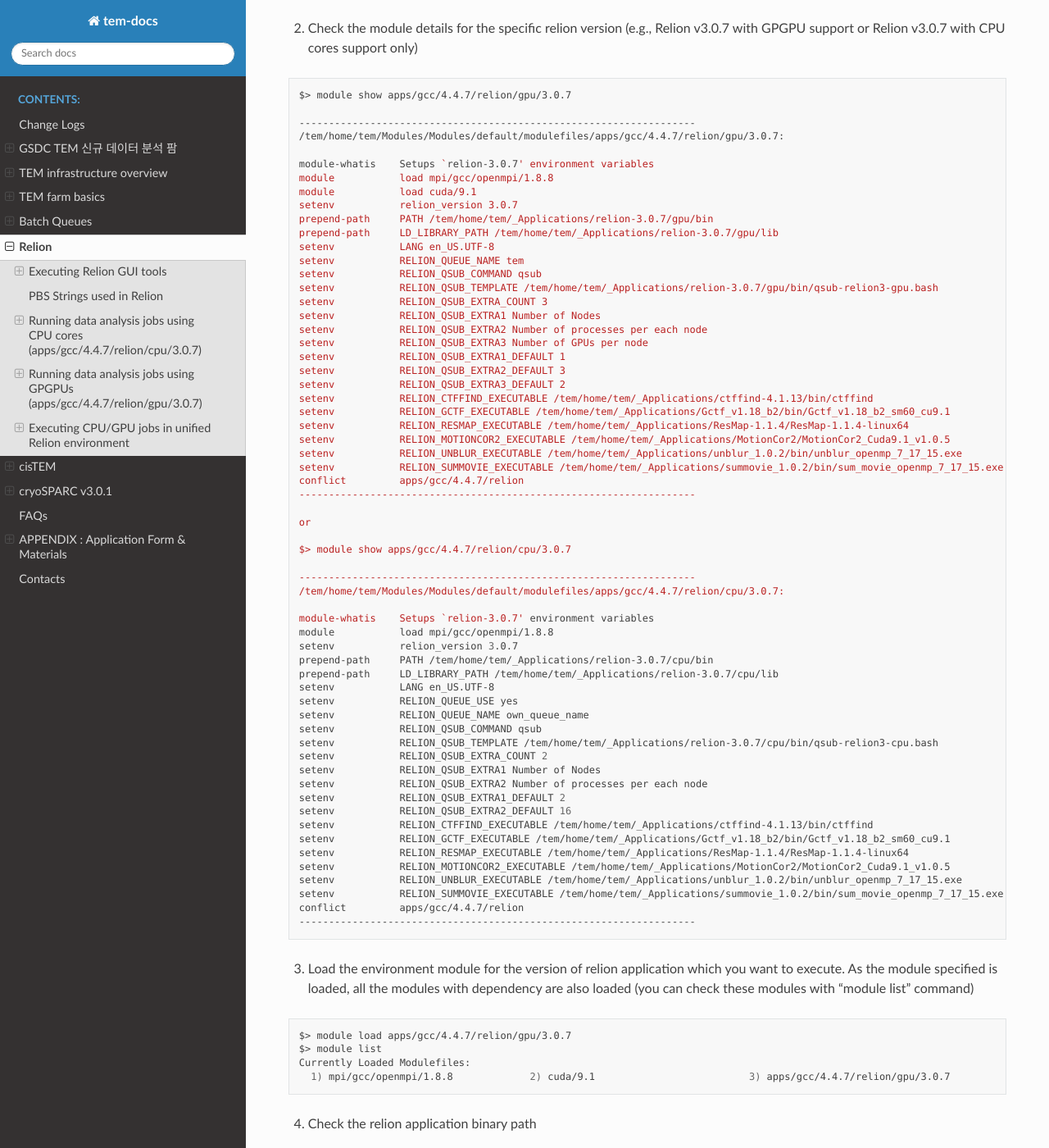
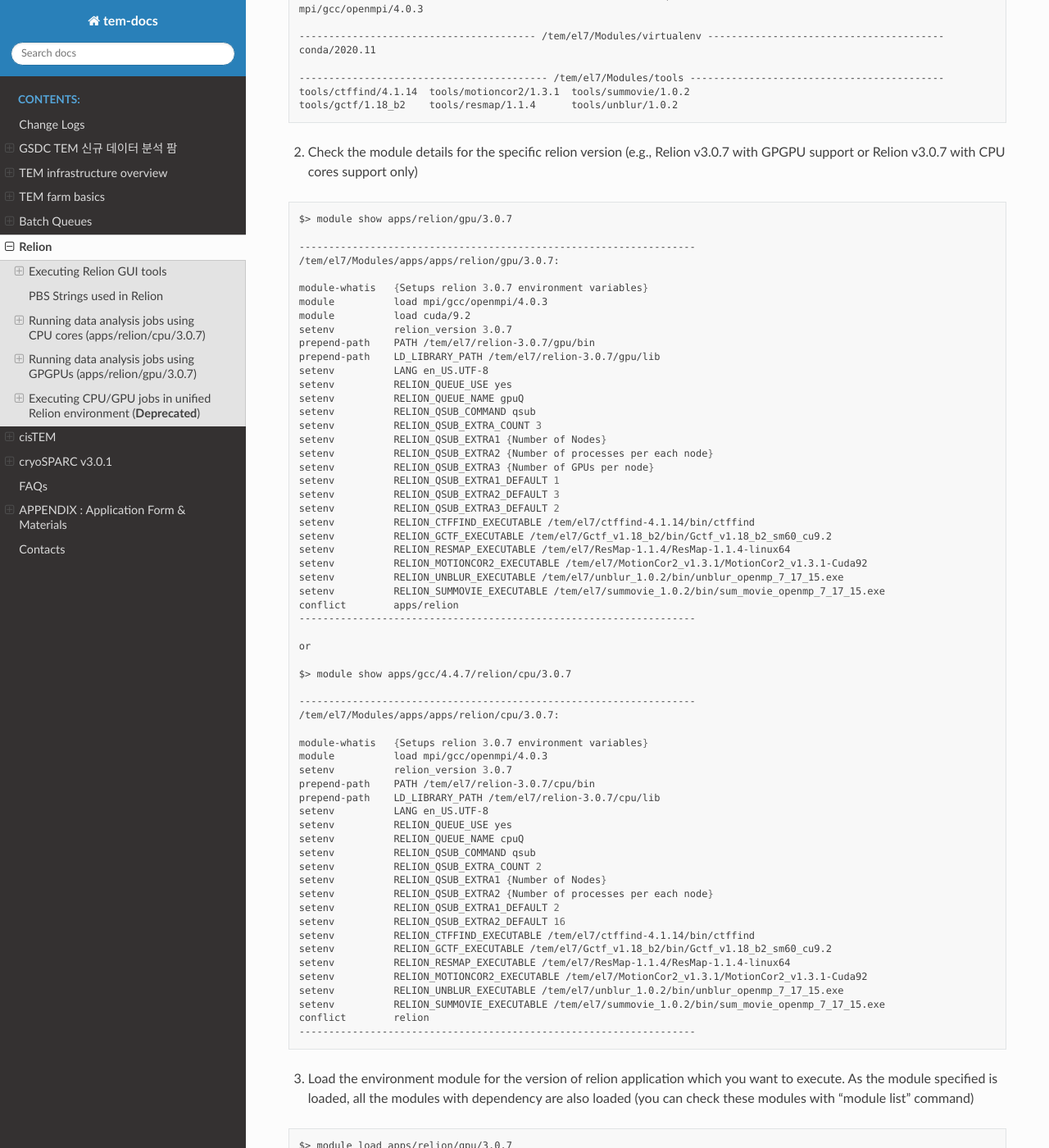
Before and after one commit to junglok/tem-docs, a Sphinx documentation site: the page built from docs/relion.rst, in a window 1280 px wide and 1400 px high, scrolled down 588 px. Shown: the whole window at 82% size. Built offline with Sphinx 7.4.7 and the Read the Docs theme 2.0.0, drawn with Linux system fonts in a browser that asks for light colours; some of the changed text lies outside the part shown.

Commit message:
relion updated

```diff
--- a/docs/relion.rst
+++ b/docs/relion.rst
@@ -16,48 +16,57 @@ How to start Relion data analysis tool
 
   $> module avail
 
-  ----------------- /tem/home/tem/Modules/Modules/versions -----------------
-  3.2.10
+  ------------------------------------------- /tem/el7/Modules/apps -------------------------------------------
+  apps/cistem/1.0.0      apps/relion/cpu/3.1.0  apps/relion/gpu/3.1.0
+  apps/relion/cpu/3.0.7  apps/relion/gpu/3.0.7
 
-  ----------- /tem/home/tem/Modules/Modules/default/modulefiles ------------
-  apps/gcc/4.4.7/cistem/1.0.0     cuda/9.1
-  apps/gcc/4.4.7/relion/cpu/3.0.7 modules
-  apps/gcc/4.4.7/relion/gpu/3.0.7 mpi/gcc/openmpi/1.8.8
+  --------------------------------------- /tem/el7/Modules/acceleration ---------------------------------------
+  cuda/9.2
+
+  ------------------------------------------- /tem/el7/Modules/mpi --------------------------------------------
+  mpi/gcc/openmpi/4.0.3
+
+  ---------------------------------------- /tem/el7/Modules/virtualenv ----------------------------------------
+  conda/2020.11
+
+  ------------------------------------------ /tem/el7/Modules/tools -------------------------------------------
+  tools/ctffind/4.1.14  tools/motioncor2/1.3.1  tools/summovie/1.0.2
+  tools/gctf/1.18_b2    tools/resmap/1.1.4      tools/unblur/1.0.2
 
 
 2. Check the module details for the specific relion version (e.g., Relion v3.0.7 with GPGPU support or Relion v3.0.7 with CPU cores support only)
 
 .. code-block:: bash
 
-  $> module show apps/gcc/4.4.7/relion/gpu/3.0.7
+  $> module show apps/relion/gpu/3.0.7
 
   -------------------------------------------------------------------
-  /tem/home/tem/Modules/Modules/default/modulefiles/apps/gcc/4.4.7/relion/gpu/3.0.7:
+  /tem/el7/Modules/apps/apps/relion/gpu/3.0.7:
 
-  module-whatis    Setups `relion-3.0.7' environment variables
-  module           load mpi/gcc/openmpi/1.8.8
-  module           load cuda/9.1
-  setenv           relion_version 3.0.7
-  prepend-path     PATH /tem/home/tem/_Applications/relion-3.0.7/gpu/bin
-  prepend-path     LD_LIBRARY_PATH /tem/home/tem/_Applications/relion-3.0.7/gpu/lib
-  setenv           LANG en_US.UTF-8
-  setenv           RELION_QUEUE_NAME tem
-  setenv           RELION_QSUB_COMMAND qsub
-  setenv           RELION_QSUB_TEMPLATE /tem/home/tem/_Applications/relion-3.0.7/gpu/bin/qsub-relion3-gpu.bash
-  setenv           RELION_QSUB_EXTRA_COUNT 3
-  setenv           RELION_QSUB_EXTRA1 Number of Nodes
-  setenv           RELION_QSUB_EXTRA2 Number of processes per each node
-  setenv           RELION_QSUB_EXTRA3 Number of GPUs per node
-  setenv           RELION_QSUB_EXTRA1_DEFAULT 1
-  setenv           RELION_QSUB_EXTRA2_DEFAULT 3
-  setenv           RELION_QSUB_EXTRA3_DEFAULT 2
-  setenv           RELION_CTFFIND_EXECUTABLE /tem/home/tem/_Applications/ctffind-4.1.13/bin/ctffind
-  setenv           RELION_GCTF_EXECUTABLE /tem/home/tem/_Applications/Gctf_v1.18_b2/bin/Gctf_v1.18_b2_sm60_cu9.1
-  setenv           RELION_RESMAP_EXECUTABLE /tem/home/tem/_Applications/ResMap-1.1.4/ResMap-1.1.4-linux64
-  setenv           RELION_MOTIONCOR2_EXECUTABLE /tem/home/tem/_Applications/MotionCor2/MotionCor2_Cuda9.1_v1.0.5
-  setenv           RELION_UNBLUR_EXECUTABLE /tem/home/tem/_Applications/unblur_1.0.2/bin/unblur_openmp_7_17_15.exe
-  setenv           RELION_SUMMOVIE_EXECUTABLE /tem/home/tem/_Applications/summovie_1.0.2/bin/sum_movie_openmp_7_17_15.exe
-  conflict         apps/gcc/4.4.7/relion
+  module-whatis   {Setups relion 3.0.7 environment variables}
+  module          load mpi/gcc/openmpi/4.0.3
+  module          load cuda/9.2
+  setenv          relion_version 3.0.7
+  prepend-path    PATH /tem/el7/relion-3.0.7/gpu/bin
+  prepend-path    LD_LIBRARY_PATH /tem/el7/relion-3.0.7/gpu/lib
+  setenv          LANG en_US.UTF-8
+  setenv          RELION_QUEUE_USE yes
+  setenv          RELION_QUEUE_NAME gpuQ
+  setenv          RELION_QSUB_COMMAND qsub
+  setenv          RELION_QSUB_EXTRA_COUNT 3
+  setenv          RELION_QSUB_EXTRA1 {Number of Nodes}
+  setenv          RELION_QSUB_EXTRA2 {Number of processes per each node}
+  setenv          RELION_QSUB_EXTRA3 {Number of GPUs per node}
+  setenv          RELION_QSUB_EXTRA1_DEFAULT 1
+  setenv          RELION_QSUB_EXTRA2_DEFAULT 3
+  setenv          RELION_QSUB_EXTRA3_DEFAULT 2
+  setenv          RELION_CTFFIND_EXECUTABLE /tem/el7/ctffind-4.1.14/bin/ctffind
+  setenv          RELION_GCTF_EXECUTABLE /tem/el7/Gctf_v1.18_b2/bin/Gctf_v1.18_b2_sm60_cu9.2
+  setenv          RELION_RESMAP_EXECUTABLE /tem/el7/ResMap-1.1.4/ResMap-1.1.4-linux64
+  setenv          RELION_MOTIONCOR2_EXECUTABLE /tem/el7/MotionCor2_v1.3.1/MotionCor2_v1.3.1-Cuda92
+  setenv          RELION_UNBLUR_EXECUTABLE /tem/el7/unblur_1.0.2/bin/unblur_openmp_7_17_15.exe
+  setenv          RELION_SUMMOVIE_EXECUTABLE /tem/el7/summovie_1.0.2/bin/sum_movie_openmp_7_17_15.exe
+  conflict        apps/relion
   -------------------------------------------------------------------
 
   or
@@ -65,30 +74,29 @@ How to start Relion data analysis tool
   $> module show apps/gcc/4.4.7/relion/cpu/3.0.7
 
   -------------------------------------------------------------------
-  /tem/home/tem/Modules/Modules/default/modulefiles/apps/gcc/4.4.7/relion/cpu/3.0.7:
+  /tem/el7/Modules/apps/apps/relion/cpu/3.0.7:
 
-  module-whatis    Setups `relion-3.0.7' environment variables
-  module           load mpi/gcc/openmpi/1.8.8
-  setenv           relion_version 3.0.7
-  prepend-path     PATH /tem/home/tem/_Applications/relion-3.0.7/cpu/bin
-  prepend-path     LD_LIBRARY_PATH /tem/home/tem/_Applications/relion-3.0.7/cpu/lib
-  setenv           LANG en_US.UTF-8
-  setenv           RELION_QUEUE_USE yes
-  setenv           RELION_QUEUE_NAME own_queue_name
-  setenv           RELION_QSUB_COMMAND qsub
-  setenv           RELION_QSUB_TEMPLATE /tem/home/tem/_Applications/relion-3.0.7/cpu/bin/qsub-relion3-cpu.bash
-  setenv           RELION_QSUB_EXTRA_COUNT 2
-  setenv           RELION_QSUB_EXTRA1 Number of Nodes
-  setenv           RELION_QSUB_EXTRA2 Number of processes per each node
-  setenv           RELION_QSUB_EXTRA1_DEFAULT 2
-  setenv           RELION_QSUB_EXTRA2_DEFAULT 16
-  setenv           RELION_CTFFIND_EXECUTABLE /tem/home/tem/_Applications/ctffind-4.1.13/bin/ctffind
-  setenv           RELION_GCTF_EXECUTABLE /tem/home/tem/_Applications/Gctf_v1.18_b2/bin/Gctf_v1.18_b2_sm60_cu9.1
-  setenv           RELION_RESMAP_EXECUTABLE /tem/home/tem/_Applications/ResMap-1.1.4/ResMap-1.1.4-linux64
-  setenv           RELION_MOTIONCOR2_EXECUTABLE /tem/home/tem/_Applications/MotionCor2/MotionCor2_Cuda9.1_v1.0.5
-  setenv           RELION_UNBLUR_EXECUTABLE /tem/home/tem/_Applications/unblur_1.0.2/bin/unblur_openmp_7_17_15.exe
-  setenv           RELION_SUMMOVIE_EXECUTABLE /tem/home/tem/_Applications/summovie_1.0.2/bin/sum_movie_openmp_7_17_15.exe
-  conflict         apps/gcc/4.4.7/relion
+  module-whatis   {Setups relion 3.0.7 environment variables}
+  module          load mpi/gcc/openmpi/4.0.3
+  setenv          relion_version 3.0.7
+  prepend-path    PATH /tem/el7/relion-3.0.7/cpu/bin
+  prepend-path    LD_LIBRARY_PATH /tem/el7/relion-3.0.7/cpu/lib
+  setenv          LANG en_US.UTF-8
+  setenv          RELION_QUEUE_USE yes
+  setenv          RELION_QUEUE_NAME cpuQ
+  setenv          RELION_QSUB_COMMAND qsub
+  setenv          RELION_QSUB_EXTRA_COUNT 2
+  setenv          RELION_QSUB_EXTRA1 {Number of Nodes}
+  setenv          RELION_QSUB_EXTRA2 {Number of processes per each node}
+  setenv          RELION_QSUB_EXTRA1_DEFAULT 2
+  setenv          RELION_QSUB_EXTRA2_DEFAULT 16
+  setenv          RELION_CTFFIND_EXECUTABLE /tem/el7/ctffind-4.1.14/bin/ctffind
+  setenv          RELION_GCTF_EXECUTABLE /tem/el7/Gctf_v1.18_b2/bin/Gctf_v1.18_b2_sm60_cu9.2
+  setenv          RELION_RESMAP_EXECUTABLE /tem/el7/ResMap-1.1.4/ResMap-1.1.4-linux64
+  setenv          RELION_MOTIONCOR2_EXECUTABLE /tem/el7/MotionCor2_v1.3.1/MotionCor2_v1.3.1-Cuda92
+  setenv          RELION_UNBLUR_EXECUTABLE /tem/el7/unblur_1.0.2/bin/unblur_openmp_7_17_15.exe
+  setenv          RELION_SUMMOVIE_EXECUTABLE /tem/el7/summovie_1.0.2/bin/sum_movie_openmp_7_17_15.exe
+  conflict        relion
   -------------------------------------------------------------------
 
 
@@ -97,17 +105,17 @@ How to start Relion data analysis tool
 
 .. code-block:: bash
 
-  $> module load apps/gcc/4.4.7/relion/gpu/3.0.7
+  $> module load apps/relion/gpu/3.0.7
   $> module list
   Currently Loaded Modulefiles:
-    1) mpi/gcc/openmpi/1.8.8             2) cuda/9.1                          3) apps/gcc/4.4.7/relion/gpu/3.0.7
+    1) mpi/gcc/openmpi/4.0.3   2) cuda/9.2   3) apps/relion/gpu/3.0.7
 
 4. Check the relion application binary path
 
 .. code-block:: bash
 
   $> which relion
-  /tem/home/tem/_Applications/relion-3.0.7/gpu/bin/relion
+  /tem/el7/relion-3.0.7/gpu/bin/relion
 
 
 5. Execute the relion application (we assume that X11 forwarding is enabled)
@@ -156,15 +164,15 @@ They may be activated by first setting RELION_QSUB_EXTRA_COUNT to the number of
 This will result in extra input fields in the GUI, with the label text being equal to the value of the environment variable. Likewise, their default values (upon starting the GUI) can be set through environment variables RELION_QSUB_EXTRA1_DEFAULT, RELION_QSUB_EXTRA2_DEFAULT, etc and their help messages can be set through environmental variables RELION_QSUB_EXTRA1_HELP, RELION_QSUB_EXTRA2_HELP and so on.
 
 
-Running data analysis jobs using CPU cores (apps/gcc/4.4.7/relion/cpu/3.0.7)
+Running data analysis jobs using CPU cores (apps/relion/cpu/3.0.7)
 ============================================================================
 
 Module path
 -----------
 
-Users should load an environment module, whose path is  **apps/gcc/4.4.7/relion/cpu/3.0.7** (i.e., moulde load apps/gcc/4.4.7/relion/cpu/3.0.7) to execute data analysis jobs using CPU cores in relion GUI.
+Users should load an environment module, whose path is  **apps/relion/cpu/3.0.7** (i.e., moulde load apps/relion/cpu/3.0.7) to execute data analysis jobs using CPU cores in relion GUI.
 
-* apps/gcc/4.4.7/relion/cpu/3.0.7
+* apps/relion/cpu/3.0.7
 
 Environment variables
 ---------------------
@@ -172,7 +180,7 @@ Relion defines a lot of environment variables that can be used to execute differ
 
 .. code-block:: bash
 
-  (for relion 3.0.7 standard job submission script) RELION_QSUB_TEMPLATE /tem/home/tem/_Applications/relion-3.0.7/cpu/bin/qsub-relion3-cpu.bash
+  (for relion 3.0.7 standard job submission script) RELION_QSUB_TEMPLATE /tem/el7/qsub-relion-3.0.7-cpu.bash
 
 
 For the use of CPU cluster nodes, we have set the RELION_QSUB_EXTRA_COUNT to 2. Two extra options describe "Number of Nodes" and "Number of processes per each node", respectively. These values can be referred by XXXextra1, XXXextra2XXX in the following batch job script template.
@@ -189,7 +197,7 @@ For the use of CPU cluster nodes, we have set the RELION_QSUB_EXTRA_COUNT to 2.
     :scale: 70 %
     :align: center
 
-As shown in above figure, you can browse and select **"standard submission script"** as the location of RELION_QSUB_TEMPLATE for relion 3.0.7 (i.e., /tem/home/tem/_Applications/relion-3.0.7/cpu/bin/qsub-relion3-cpu.bash or its own your copy), and give **"Number of Nodes"** and **"Number of processes per each node"** values instead of default ones to submit a job to Torque based TEM farm.
+As shown in above figure, you can browse and select **"standard submission script"** as the location of RELION_QSUB_TEMPLATE for relion 3.0.7 (i.e., /tem/el7/qsub-relion-3.0.7-cpu.bash or its own your copy), and give **"Number of Nodes"** and **"Number of processes per each node"** values instead of default ones to submit a job to Torque based TEM farm.
 
 .. note::
   For CPU jobs, note that you **MUST** use **cpuQ** for the "Queue name" field and render correct "number of MPI procs" which is generally total number of processes (# of nodes * # of processes per each node)
@@ -243,14 +251,14 @@ Standard job submission script (for CPU use)
   ###########################################################
 
   ### Run:
-  module load apps/gcc/4.4.7/relion/cpu/3.0.7
-  mpirun --prefix /tem/home/tem/_SystemLibs/openmpi-1.8.8 -machinefile $PBS_NODEFILE XXXcommandXXX
+  module load apps/relion/cpu/3.0.7
+  mpirun --mca btl tcp,self --prefix /tem/el7/openmpi-4.0.3 -machinefile $PBS_NODEFILE XXXcommandXXX
 
   echo "Done!"
 
 
 
-Running data analysis jobs using GPGPUs (apps/gcc/4.4.7/relion/gpu/3.0.7)
+Running data analysis jobs using GPGPUs (apps/relion/gpu/3.0.7)
 =========================================================================
 
 Environment variables
@@ -259,7 +267,7 @@ Relion defines a lot of environment variables that can be used to execute differ
 
 .. code-block:: bash
 
-  (for relion 3.0.7 w/ GPU support standard job submission script) RELION_QSUB_TEMPLATE /tem/home/tem/_Applications/relion-3.0.7/gpu/bin/qsub-relion3-gpu.bash
+  (for relion 3.0.7 w/ GPU support standard job submission script) RELION_QSUB_TEMPLATE /tem/el7/qsub-relion-3.0.7-gpu.bash
 
 Unlike CPU cluster use case, we have set the RELION_QSUB_EXTRA_COUNT to 3 for the use of GPGPU cluster,
 where each extra option describes "Number of Nodes", "Number of processes per each node", and "Number of GPUs per node", respectively. All these values can be accessed by XXXextra1, XXXextra2XXX, XXXextra3XXX in the batch job script template.
@@ -334,8 +342,8 @@ Standard job submission script (for GPGPU use)
   ###########################################################
 
   ### Run:
-  module load apps/gcc/4.4.7/relion/gpu/3.0.7
-  mpirun --prefix /tem/home/tem/openmpi-1.8.8 -machinefile $PBS_NODEFILE XXXcommandXXX
+  module load apps/relion/gpu/3.0.7
+  mpirun --mca btl tcp,self --prefix /tem/el7/openmpi-4.0.3 -machinefile $PBS_NODEFILE XXXcommandXXX
 
   echo "Done!"
 
@@ -388,8 +396,8 @@ Finally, for completeness, the following is a more complex example to illustrate
 For more information, please refer to Relion Benchmarks and computer hardware (https://www3.mrc-lmb.cam.ac.uk/relion/index.php/Benchmarks_%26_computer_hardware)
 
 
-Executing CPU/GPU jobs in unified Relion environment
-====================================================
+Executing CPU/GPU jobs in unified Relion environment (**Deprecated**)
+=====================================================================
 
 Basically, with GPU-enabled Relion GUI, users can execute GPU-accelerated built-in subprograms, for examples :
 
@@ -553,7 +561,9 @@ Motion Correction
   * (Running) Number of threads : 1
   * (Running) Queue name : **cpuQ**
   * (Running) Resource Requirements : nodes=3:ppn=28  (e.g., we assume that the job is allocated to the 3 nodes which have all 28 cores available for each node)
-  * (Running) Standard submission script : /tem/home/tem/_Applications/relion-3.0.7/test/bin/qsub-relion3-gpu.bash
+  * (Running) Standard submission script :
+      ** /tem/el7/qsub-relion-3.0.7-cpu.bash           ## Relion 3.0.7 CPU MPI 작업 템플릿
+      ** /tem/el7/qsub-relion-3.1.0-cpu.bash           ## Relion 3.1.0 CPU MPI 작업 템플릿
 
 .. image:: images/relion-motioncor1.png
     :scale: 50 %
@@ -571,7 +581,9 @@ Motion Correction
   * (Running) Number of threads : 1
   * (Running) Queue name : **gpuQ**
   * (Running) Resource Requirements : nodes=1:ppn=3:gpus=2  (e.g., we assume that the job is allocated to 1 node which has 3 cpu cores and 2 GPU devices available)
-  * (Running) Standard submission script : /tem/home/tem/_Applications/relion-3.0.7/test/bin/qsub-relion3-gpu.bash
+  * (Running) Standard submission script :
+      ** /tem/el7/qsub-relion-3.0.7-gpu.bash           ## Relion 3.0.7 GPU 가속 활용하는 MPI 작업 템플릿
+      ** /tem/el7/qsub-relion-3.1.0-gpu.bash           ## Relion 3.1.0 GPU 가속 활용하는 MPI 작업 템플릿
 
 .. image:: images/motioncor2-1.png
     :scale: 50 %
@@ -588,13 +600,15 @@ CTF Estimation
 * **CTFFIND-4.1** (CPU-only job)
 
   * (CTFFIND-4.1) Use CTFFIND-4.1? : Yes
-  * (CTFFIND-4.1) CTFFIND-4.1 executable? : /tem/home/tem/_Applications/ctffind-4.1.13/bin/ctffind
+  * (CTFFIND-4.1) CTFFIND-4.1 executable? : /tem/el7/ctffind-4.1.14/bin/ctffind
   * (Gctf) Use Gctf instead? : No
   * (Running) Number of MPI procs: 48
   * (Running) Submit to queue? : Yes
   * (Running) Queue name : **cpuQ**
   * (Running) Resource Requirements : nodes=3:ppn=16  (e.g., we assume the use of 3 nodes, 16 cpu cores per each node)
-  * (Running) Standard submission script : /tem/home/tem/_Applications/relion-3.0.7/test/bin/qsub-relion3-gpu.bash
+  * (Running) Standard submission script :
+      ** /tem/el7/qsub-relion-3.0.7-cpu.bash           ## Relion 3.0.7 CPU MPI 작업 템플릿
+      ** /tem/el7/qsub-relion-3.1.0-cpu.bash           ## Relion 3.1.0 CPU MPI 작업 템플릿
 
 .. image:: images/ctffind-1.png
     :scale: 50 %
@@ -608,13 +622,15 @@ CTF Estimation
 
   * (CTFFIND-4.1) Use CTFFIND-4.1? : No
   * (Gctf) Use Gctf instead? : Yes
-  * (Gctf) Gctf executable: /tem/home/tem/_Applications/Gctf_v1.18_b2/bin/Gctf_v1.18_b2_sm60_cu9.1
+  * (Gctf) Gctf executable: /tem/el7/Gctf_v1.18_b2/bin/Gctf_v1.18_b2_sm60_cu9.2
   * (Gctf) Which GPUs to use: <empty> (i.e., relion automatically assigned available GPU devices to the MPI processes)
   * (Running) Number of MPI procs: 5 (1 master and 4 slave processes)
   * (Running) Submit to queue? : Yes
   * (Running) Queue name : **gpuQ**
   * (Running) Resource Requirements : nodes=1:ppn=5:gpus=2
-  * (Running) Standard submission script : /tem/home/tem/_Applications/relion-3.0.7/test/bin/qsub-relion3-gpu.bash
+  * (Running) Standard submission script :
+      ** /tem/el7/qsub-relion-3.0.7-gpu.bash           ## Relion 3.0.7 GPU 가속 활용하는 MPI 작업 템플릿
+      ** /tem/el7/qsub-relion-3.1.0-gpu.bash           ## Relion 3.1.0 GPU 가속 활용하는 MPI 작업 템플릿
 
 .. image:: images/gctf-1.png
     :scale: 50 %
@@ -635,7 +651,9 @@ CTF Estimation
   * (Running) Submit to queue? : Yes
   * (Running) Queue name : **cpuQ**
   * (Running) Resource Requirements : nodes=4:ppn=28  (e.g., we assume the use of 4 nodes, 28 cpu cores per each node)
-  * (Running) Standard submission script : /tem/home/tem/_Applications/relion-3.0.7/test/bin/qsub-relion3-gpu.bash
+  * (Running) Standard submission script :
+      ** /tem/el7/qsub-relion-3.0.7-cpu.bash           ## Relion 3.0.7 GPU 가속 활용하는 MPI 작업 템플릿
+      ** /tem/el7/qsub-relion-3.1.0-cpu.bash           ## Relion 3.1.0 GPU 가속 활용하는 MPI 작업 템플릿
 
 .. image:: images/2dclass-1.png
     :scale: 50 %
@@ -655,7 +673,9 @@ CTF Estimation
   * (Running) Submit to queue? : Yes
   * (Running) Queue name : **gpuQ**
   * (Running) Resource Requirements : nodes=1:ppn=3:gpus=2
-  * (Running) Standard submission script : /tem/home/tem/_Applications/relion-3.0.7/test/bin/qsub-relion3-gpu.bash
+  * (Running) Standard submission script :
+      ** /tem/el7/qsub-relion-3.0.7-gpu.bash           ## Relion 3.0.7 GPU 가속 활용하는 MPI 작업 템플릿
+      ** /tem/el7/qsub-relion-3.1.0-gpu.bash           ## Relion 3.1.0 GPU 가속 활용하는 MPI 작업 템플릿
 
 .. image:: images/2dclassgpu-1.png
     :scale: 50 %
```
